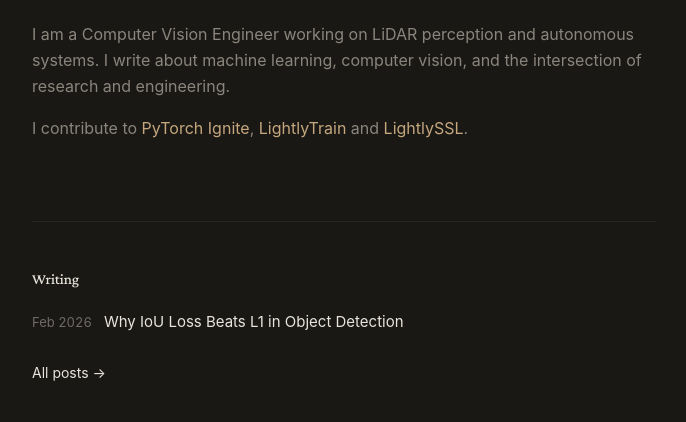
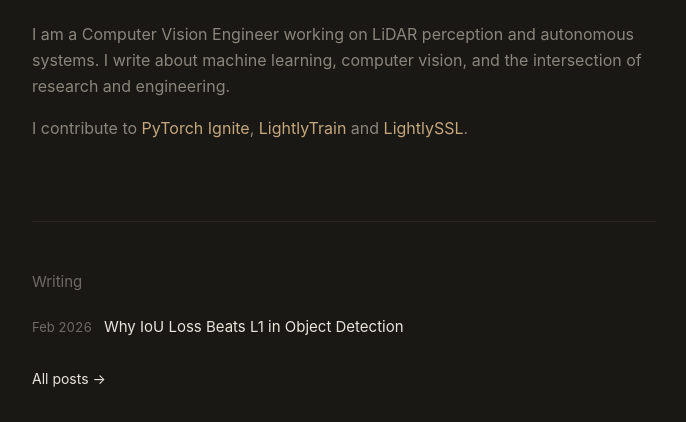
Before and after one commit to gabrielfruet/portfolio, an Astro site: page / in a window 1280 px wide. Shown: the part 216-638 px from the top of the page, without its empty margins (296-982 px from the left). Built offline with nearby package versions, Linux system fonts and the light colour scheme; Astro itself is replaced by a stand-in of ours.

Commit message:
Simplify Writing section to match reference style

```diff
--- a/src/pages/index.astro
+++ b/src/pages/index.astro
@@ -28,7 +28,7 @@ const posts = (await getCollection("blog"))
     </div>
 
     <div class="mt-20 pt-12 border-t border-[#2a2722]">
-      <h2 class="text-[15px] text-[#e8e4dc] mb-4">Writing</h2>
+      <p class="text-[15px] text-[#6e6a67] mb-4">Writing</p>
       <ul class="space-y-0">
         {
           posts.map((post) => (
```
